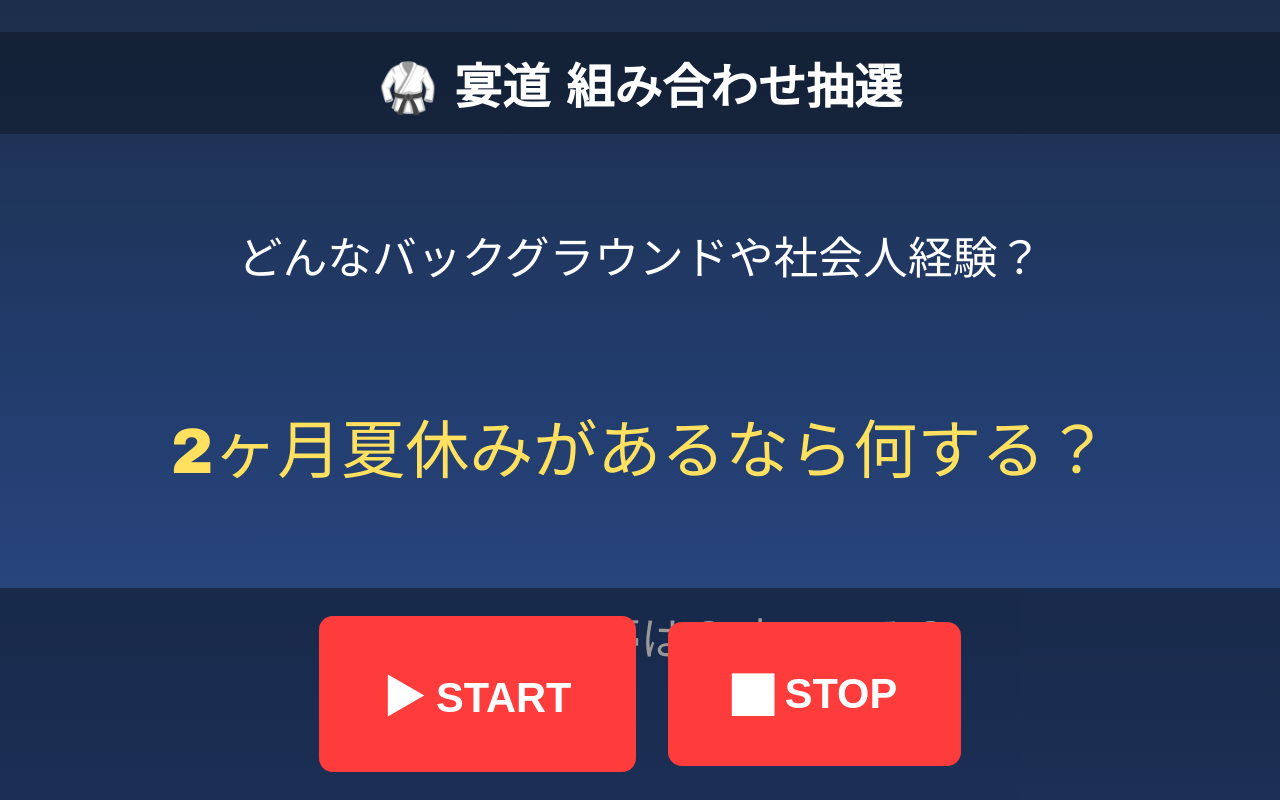
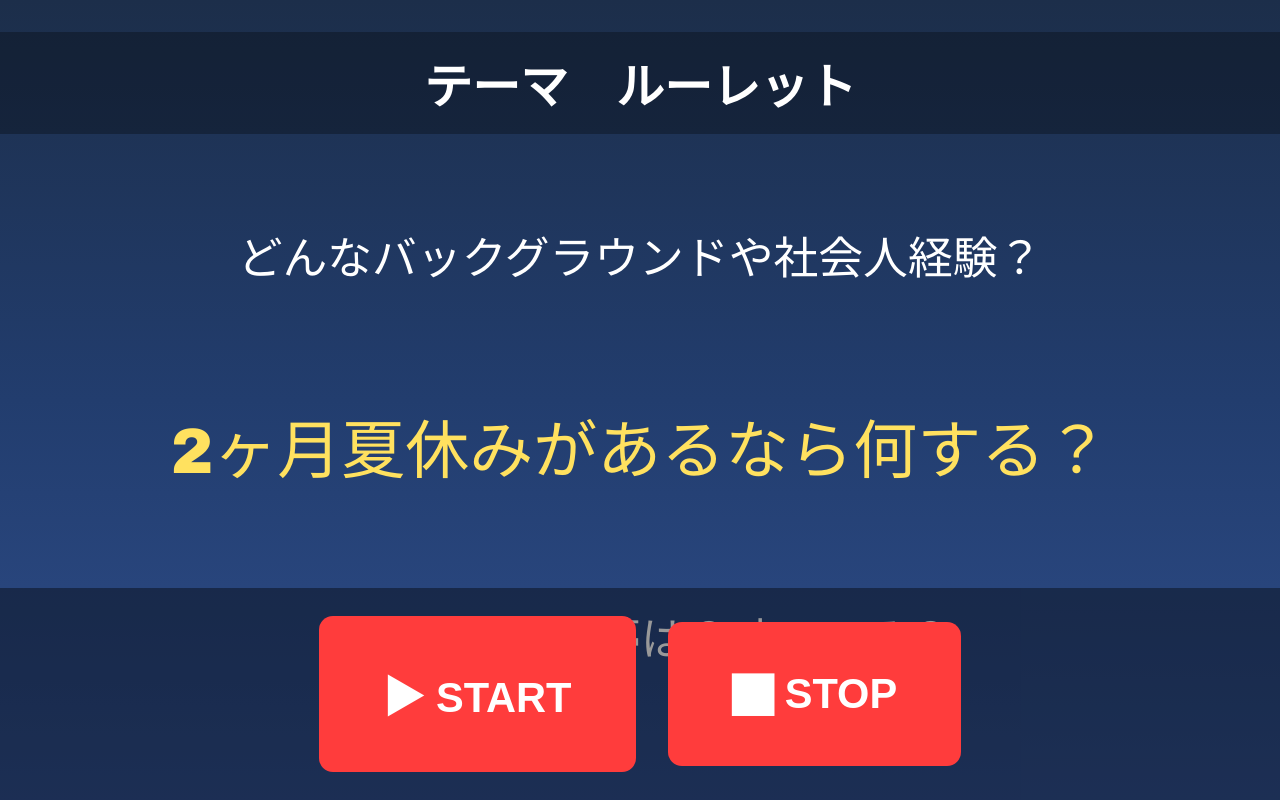
Before and after one commit to masayuki610930/2025-07-24, a plain HTML site: page index.html in a window 1280 px wide. Drawn offline with Linux system fonts and the light colour scheme.

Commit message:
Update index.html

```diff
--- a/index.html
+++ b/index.html
@@ -93,7 +93,7 @@
 </head>
 <body>
 
-  <h1>🥋 宴道 組み合わせ抽選</h1>
+  <h1>テーマ　ルーレット</h1>
 
   <div id="roller-wrapper">
     <div id="roller"></div>
```
